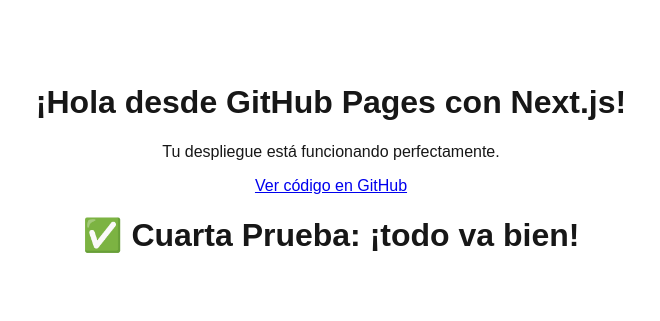
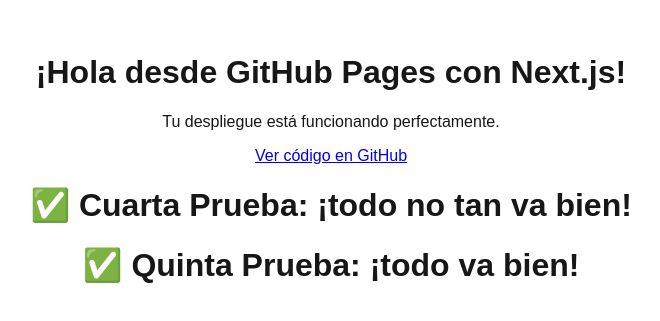
Before and after one commit to ElkinSanchez23/github-pages-test, a Next.js app: page / in a window 1280 px wide. Shown: the part 239-560 px from the top of the page, without its empty margins (309-969 px from the left). Built offline with nearby package versions, Linux system fonts and the light colour scheme.

Commit message:
test 2: despliegue automático desde main

```diff
--- a/src/app/page.tsx
+++ b/src/app/page.tsx
@@ -20,7 +20,10 @@
           Ver código en GitHub
         </a>
         <h1 className="text-xl text-purple-700 font-medium">
-          ✅ Cuarta Prueba: ¡todo va bien!
+          ✅ Cuarta Prueba: ¡todo no tan va bien!
+        </h1>
+        <h1 className="text-xl text-purple-700 font-medium">
+          ✅ Quinta Prueba: ¡todo va bien!
         </h1>
       </div>
     </main>
```
